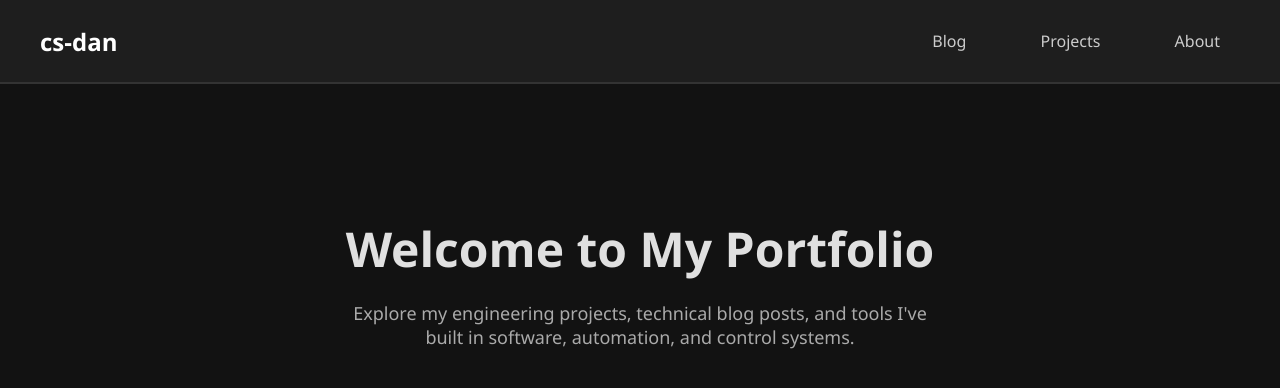
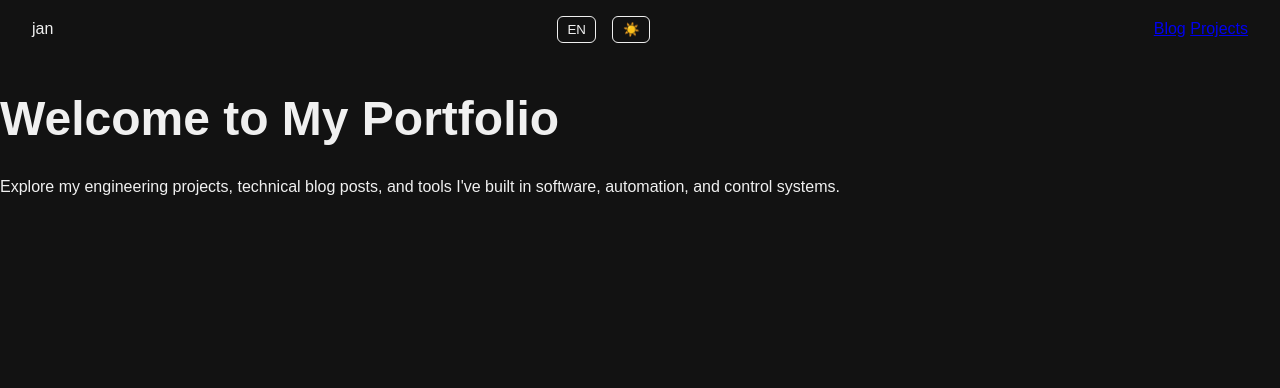
Before and after one commit to cs-dan/csdan.github.io, a plain HTML site: page index.html in a window 1280 px wide. Drawn offline with Linux system fonts and the light colour scheme.

Commit message:
Update index.html
Added theme and language toggle.

```diff
--- a/index.html
+++ b/index.html
@@ -3,77 +3,136 @@
 <head>
   <meta charset="UTF-8" />
   <meta name="viewport" content="width=device-width, initial-scale=1.0"/>
-  <title>cs-dan | Portfolio</title>
-  <style>
+  <title>jan | Portfolio</title>
+
+<style>
+    :root {
+      --bg-color: #121212;
+      --text-color: #f0f0f0;
+      --accent-color: #1f1f1f;
+    }
+
+    body.light {
+      --bg-color: #f0f0f0;
+      --text-color: #121212;
+      --accent-color: #ffffff;
+    }
+
     body {
+      background-color: var(--bg-color);
+      color: var(--text-color);
+      font-family: Arial, sans-serif;
       margin: 0;
-      font-family: 'Segoe UI', sans-serif;
-      background-color: #121212;
-      color: #e0e0e0;
+      padding: 0;
+      transition: background-color 0.3s, color 0.3s;
     }
 
     header {
-      padding: 20px 40px;
-      background-color: #1e1e1e;
       display: flex;
       justify-content: space-between;
       align-items: center;
-      border-bottom: 2px solid #333;
+      padding: 1rem 2rem;
     }
 
-    .logo {
-      font-size: 24px;
-      font-weight: bold;
-      color: #ffffff;
+    .toggle-container {
+      display: flex;
+      gap: 1rem;
     }
 
-    nav a {
-      margin-left: 30px;
-      text-decoration: none;
-      color: #ccc;
-      position: relative;
-      display: inline-block;
-      padding: 10px 20px;
-      transition: transform 0.2s ease;
-      border-radius: 4px;
+    .toggle-button {
+      border: 1px solid var(--text-color);
+      background-color: transparent;
+      color: var(--text-color);
+      padding: 0.3rem 0.6rem;
+      border-radius: 6px;
+      cursor: pointer;
+      transition: background-color 0.3s, transform 0.2s;
     }
 
-    nav a:hover {
-      background-color: #2a2a2a;
-      transform: translateX(5px);
-      color: #ffffff;
+    .toggle-button:hover {
+      background-color: var(--accent-color);
     }
 
-    .main-content {
-      padding: 100px 40px;
+    main {
       text-align: center;
+      padding: 5rem 2rem;
     }
 
-    .main-content h1 {
-      font-size: 48px;
-      margin-bottom: 20px;
+    h1 {
+      font-size: 3rem;
+      margin-bottom: 2rem;
     }
 
-    .main-content p {
-      font-size: 18px;
-      max-width: 600px;
-      margin: 0 auto;
-      color: #aaaaaa;
+    .nav-links {
+      display: flex;
+      justify-content: center;
+      gap: 2rem;
+      margin-top: 2rem;
+    }
+
+    .nav-item {
+      border: 1px solid var(--text-color);
+      padding: 0.75rem 1.5rem;
+      border-radius: 10px;
+      cursor: pointer;
+      transition: transform 0.2s, background-color 0.3s;
+    }
+
+    .nav-item:hover {
+      transform: translateX(5px);
+      background-color: var(--accent-color);
     }
   </style>
+
 </head>
+
 <body>
   <header>
-    <div class="logo">cs-dan</div>
+    <div class="logo">jan</div>
+    <div class="toggle-container">
+      <button class="toggle-button" id="lang-toggle">EN</button>
+      <button class="toggle-button" id="theme-toggle">☀️</button>
+    </div>
     <nav>
       <a href="blog.html">Blog</a>
       <a href="projects.html">Projects</a>
-      <a href="about.html">About</a>
     </nav>
   </header>
+
   <div class="main-content">
-    <h1>Welcome to My Portfolio</h1>
-    <p>Explore my engineering projects, technical blog posts, and tools I've built in software, automation, and control systems.</p>
+    <h1 id="mainTitle">Welcome to My Portfolio</h1>
+    <p id="mainText">
+      Explore my engineering projects, technical blog posts, and tools I've built in software, automation, and control systems.
+    </p>
   </div>
+
+  <script>
+    const toggle = document.getElementById('languageToggle');
+    const title = document.getElementById('mainTitle');
+    const text = document.getElementById('mainText');
+
+    let darkmode = True;
+    let lang = 'en';
+
+    themeToggle.addEventListener('click', () => {
+      document.body.classList.toggle('light');
+      darkMode = !darkMode;
+      themeToggle.textContent = darkMode ? '☀️' : '🌙';
+    });
+
+    toggle.addEventListener('click', () => {
+      if (lang === 'en') {
+        lang = 'jp';
+        toggle.textContent = 'JP';
+        title.textContent = ''私のサイトへようこそ';
+        text.textContent = '-';
+      } else {
+        lang = 'en';
+        toggle.textContent = 'EN';
+        title.textContent = 'Welcome to My Portfolio';
+        text.textContent = 'Explore my engineering projects, technical blog posts, and tools I\'ve built in software, automation, and control systems.';
+      }
+    });
+  </script>
 </body>
 </html>
```
